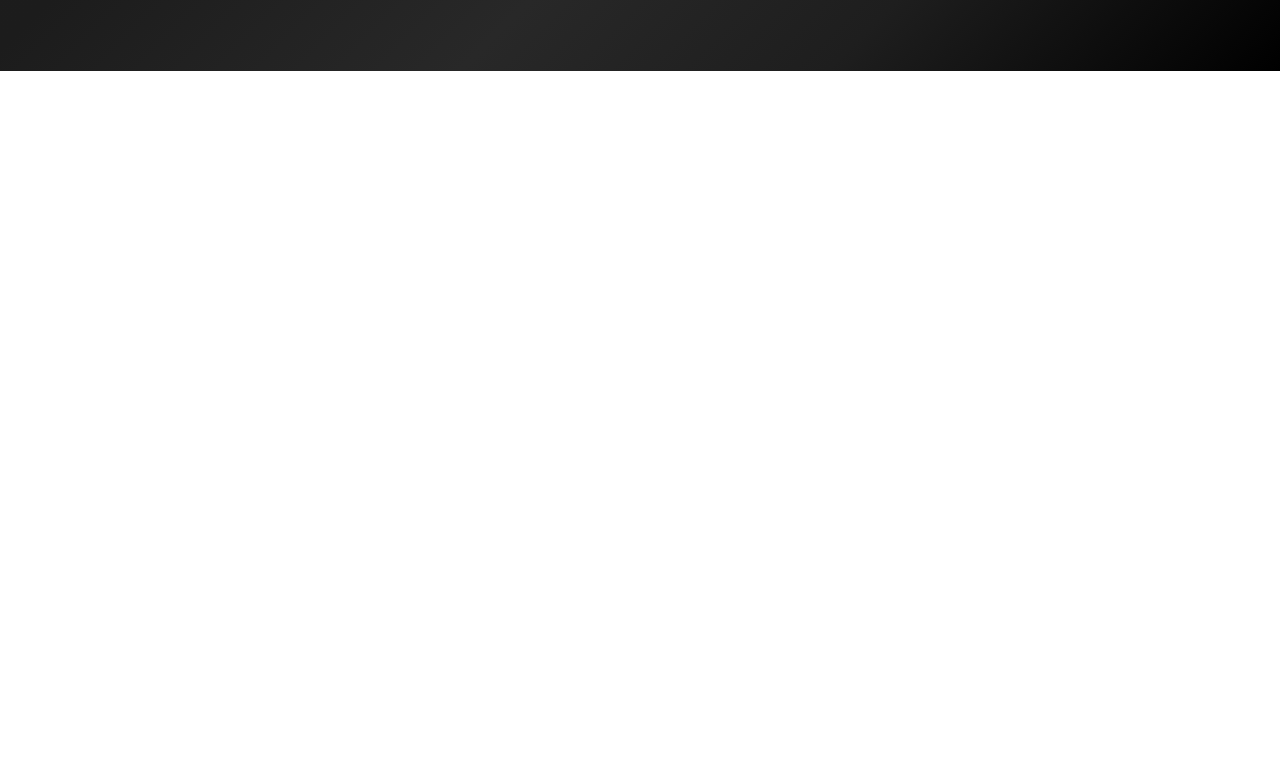
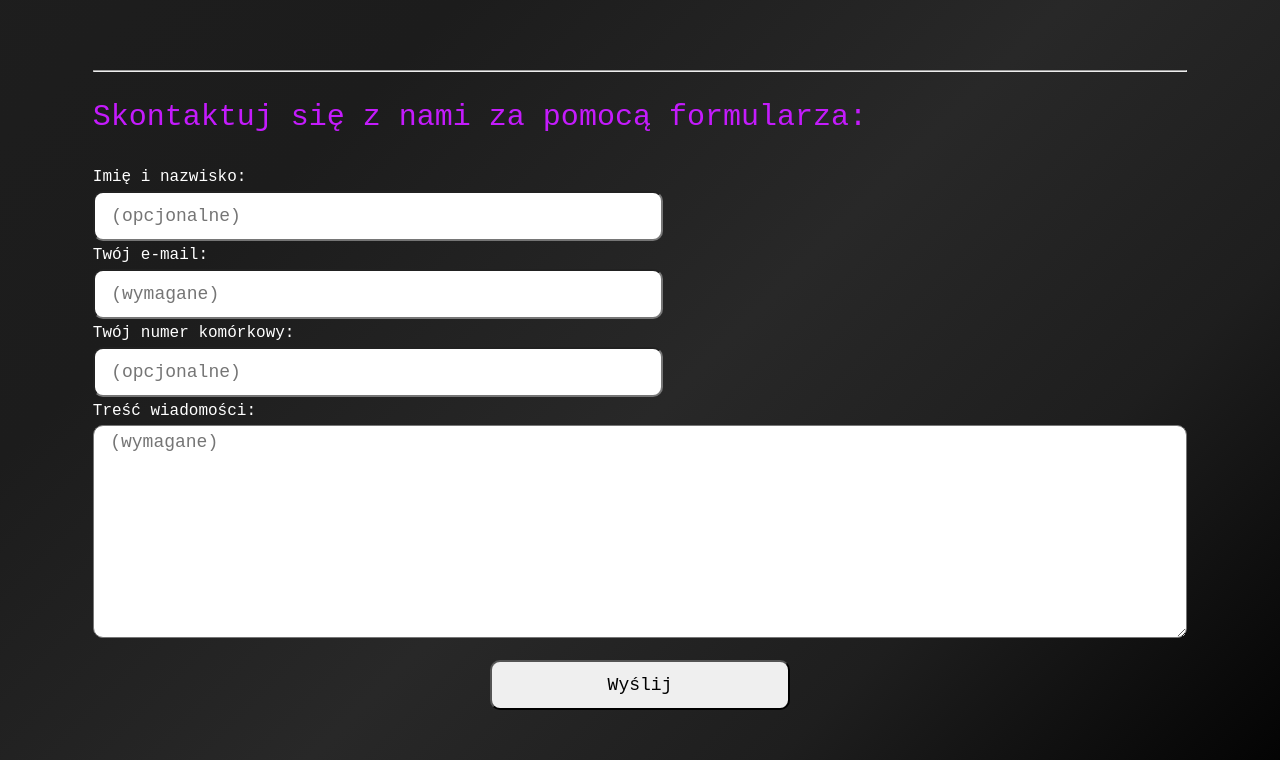
Before and after one commit to WojciechSzw/CFXlab-page, a plain HTML site: page contact.html in a window 1280 px wide. Shown: the part 1478-2238 px from the top of the page. Before the commit the page ends 1549 px from the top, so only its background shows below. Drawn offline with Linux system fonts and the light colour scheme; grey boxes are pictures that could not be loaded.

Commit message:
contact_mailForm

```diff
--- a/contact.css
+++ b/contact.css
@@ -22,6 +22,10 @@ section {
   overflow: hidden;
   margin: 0 auto 50px auto;
   flex-direction: row;
+}
+
+.contact-item > hr {
+  width: 90%;
 }
 
 table {
@@ -49,13 +53,26 @@ table td:nth-child(even) {
   color: var(--main-color-first);
   width: 90%;
   margin: 5%;
+  font-size: 30px;
+  font-weight: 100;
+}
+
+.contact-writeMail > h3 {
+  color: var(--main-color-first);
+  width: 95%;
+  margin: 2.5%;
+  font-size: 30px;
+  font-weight: 100;
 }
 
 .contact-granditem > a {
   color: var(--side-color-second);
-  margin: 0 5% 5%;
+  margin: 0 5% 2%;
 }
 
+#netel > a {
+  margin-bottom: 100px;
+}
 #mail > a {
   margin-bottom: 5.6%;
 }
@@ -83,4 +100,40 @@ iframe {
 }
 
 .contact-writeMail {
+  width: 100%;
 }
+.contact-writeMail > form {
+  display: flex;
+  flex-direction: column;
+  width: 95%;
+  margin: 0 2.5% 5% 2.5%;
+}
+
+.contact-writeMail > hr {
+  margin: 2.5% 2.5% 2.5% 2.5%;
+  width: 95%;
+}
+
+.contact-writeMail > form > label {
+  color: white;
+  margin: 5px 0;
+}
+
+.contact-writeMail > form > input,
+.contact-writeMail > form > textarea {
+  font-size: 18px;
+  border-radius: 10px;
+  min-height: 50px;
+  padding: 0.5% 1.5% 0.5% 1.5%;
+}
+
+.contact-writeMail > form > input:not(:nth-last-child(2)) {
+  width: 100%;
+  max-width: 570px;
+}
+
+#submit {
+  width: 100%;
+  max-width: 300px;
+  margin: 2% auto 1% auto;
+}
--- a/contact.html
+++ b/contact.html
@@ -72,6 +72,7 @@
             <td></td>
           </tr>
         </table>
+        <hr />
         <h3>Skontaktuj się:</h3>
         <div class="contact-granditem" id="nrtel">
           <p>Zadzwoń:</p>
@@ -86,9 +87,17 @@
         </div>
         <div class="contact-granditem" id="mail">
           <p>Napisz mail:</p>
-          <a href="#" title="kliknij aby skopiować">mail@mail.com</a>
+          <a
+            onclick="
+          alert('skopiowano')
+          "
+            href="#"
+            title="kliknij aby skopiować"
+            >mail@mail.com</a
+          >
         </div>
-        <h3>Social media:</h3>
+        <hr />
+        <h3>Dołącz do nas:</h3>
         <div class="contact-granditem" id="icons">
           <a href="https:instagram.com">
             <i
@@ -114,7 +123,33 @@
           referrerpolicy="no-referrer-when-downgrade"
         ></iframe>
       </div>
-      <div class="contact-writeMail"></div>
+
+      <div class="contact-writeMail">
+        <hr />
+        <h3>Skontaktuj się z nami za pomocą formularza:</h3>
+        <form action="send_mail.php">
+          <label for="imie">Imię i nazwisko:</label>
+          <input type="text" name="imie" id="imie" placeholder="(opcjonalne)" />
+          <label for="mail">Twój e-mail:</label>
+          <input
+            type="text"
+            name="mail"
+            id="mail"
+            placeholder="(wymagane)"
+            required
+          />
+          <label for="tel">Twój numer komórkowy:</label>
+          <input type="tel" name="tel" id="tel" placeholder="(opcjonalne)" />
+          <label for="content">Treść wiadomości:</label>
+          <textarea
+            rows="10"
+            cols="60"
+            name="content"
+            placeholder="(wymagane)"
+          ></textarea>
+          <input type="submit" value="Wyślij" id="submit" />
+        </form>
+      </div>
     </section>
 
     <script>
```
